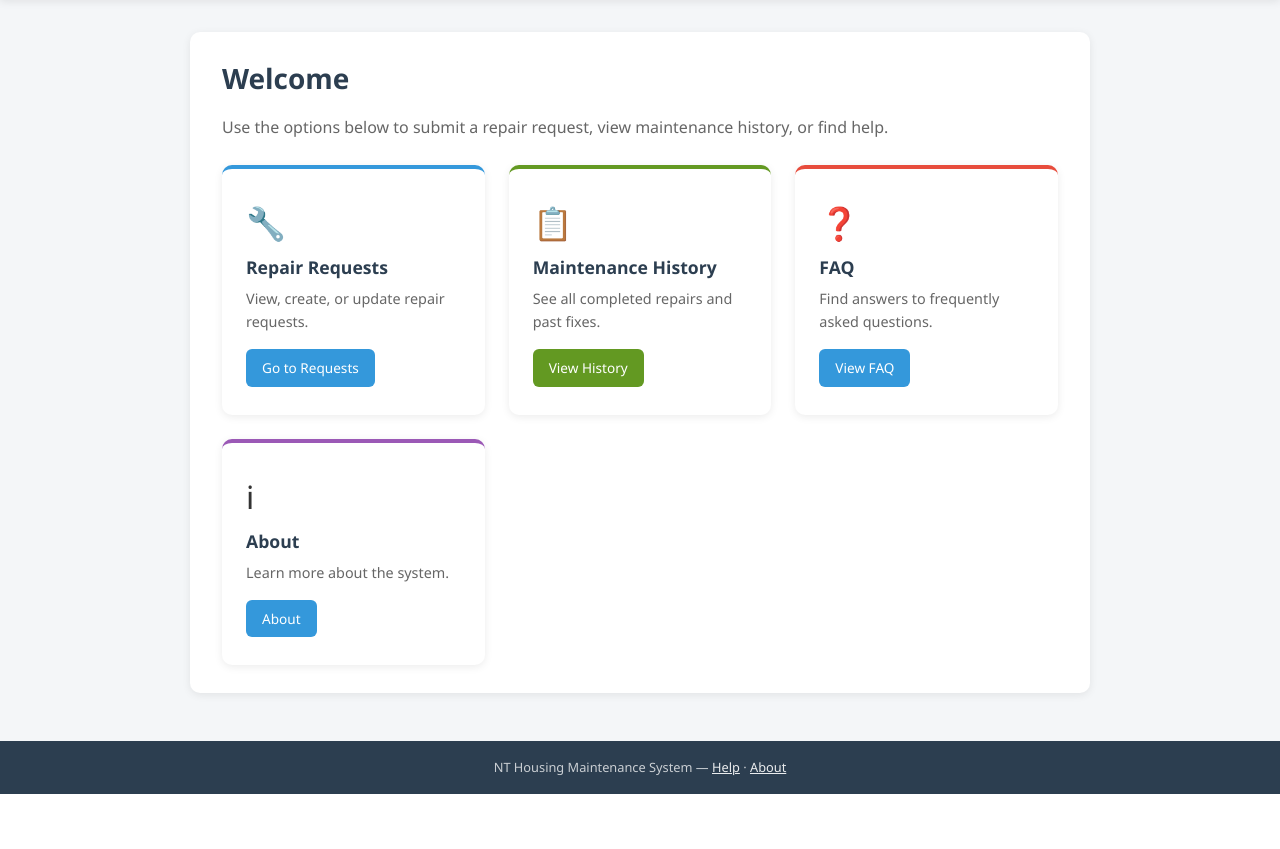
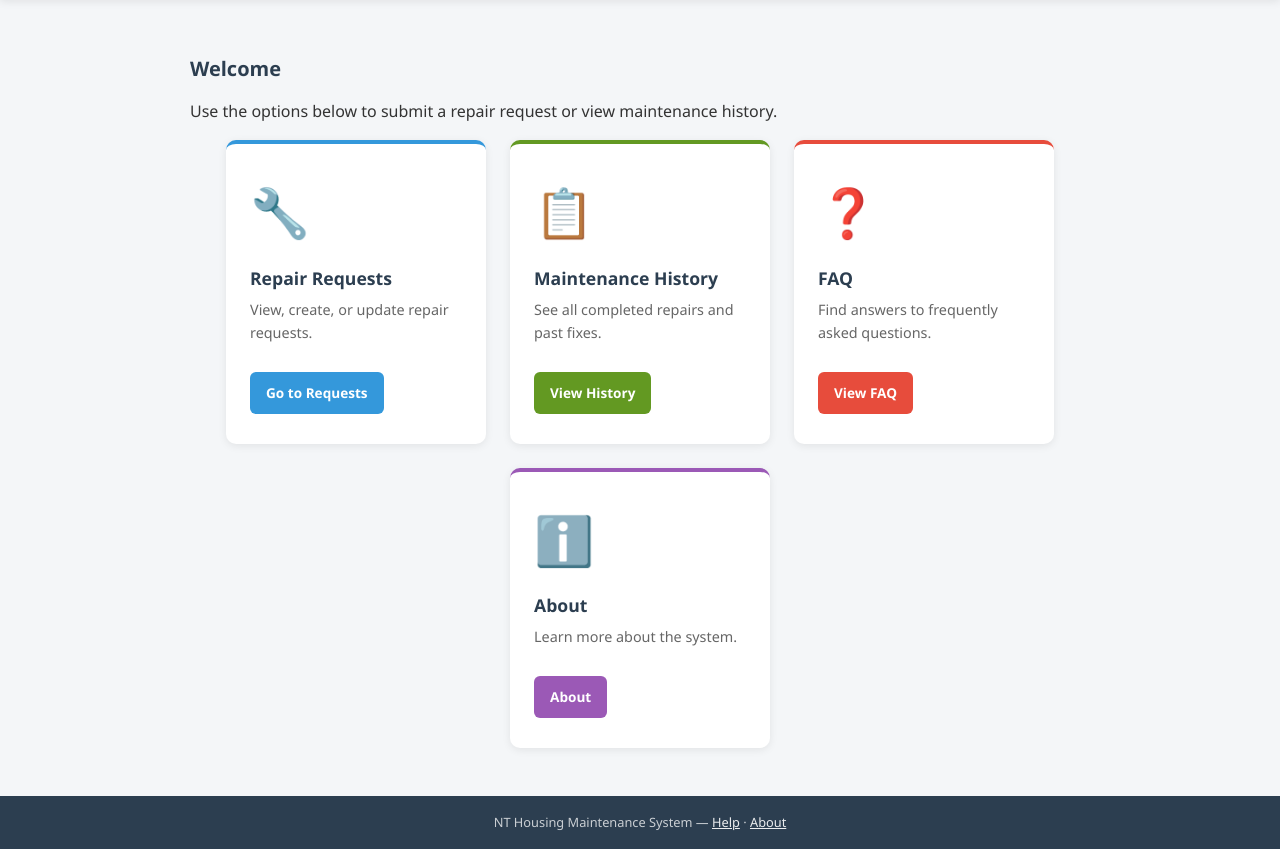
Before and after one commit to ccordoba24/Group1_HIT237, a Django app: template proj_1/housing/templates/housing/home.html in a window 1280 px wide. Shown: the part 56-905 px from the top of the page. Before the commit the page ends 850 px from the top, so only its background shows below. Run offline with Django 3.2, Linux system fonts and the light colour scheme; the template is opened without the code that fills it, so the values that code supplies are empty.

Commit message:
repair home page

```diff
--- a/proj_1/housing/templates/housing/home.html
+++ b/proj_1/housing/templates/housing/home.html
@@ -1,40 +1,40 @@
 {% extends "housing/base.html" %}
 
 {% block content %}
-<div class="container">
-    <div class="page-card">
-        <h1>Welcome</h1>
-        <p class="page-intro">Use the options below to submit a repair request, view maintenance history, or find help.</p>
+    <div class="container">
+        <h2>Welcome</h2>
+        <p>Use the options below to submit a repair request or view maintenance history.</p>
 
-        <div class="card-grid">
-            <div class="card">
-                <div class="card-icon">&#128295;</div>
+        <div class="card-grid" style="display:flex;gap:24px;justify-content:center;flex-wrap:wrap">
+
+            <div class="card" style="background:#fff;border-radius:10px;padding:30px 24px;width:260px;box-shadow:0 2px 8px rgba(0,0,0,0.08);border-top:4px solid #3498db">
+                <div class="card-icon" style="font-size:48px;margin-bottom:16px">🔧</div>
                 <h3>Repair Requests</h3>
                 <p>View, create, or update repair requests.</p>
-                <a href="{% url 'repair-request-list' %}" class="card-btn">Go to Requests</a>
+                <a href="{% url 'repair-request-list' %}" class="card-btn" style="display:inline-block;background:#3498db;color:#fff;padding:10px 16px;border-radius:6px;text-decoration:none;font-weight:600;margin-top:12px">Go to Requests</a>
             </div>
 
-            <div class="card card--green">
-                <div class="card-icon">&#128203;</div>
+            <div class="card green" style="background:#fff;border-radius:10px;padding:30px 24px;width:260px;box-shadow:0 2px 8px rgba(0,0,0,0.08);border-top:4px solid #639922">
+                <div class="card-icon" style="font-size:48px;margin-bottom:16px">📋</div>
                 <h3>Maintenance History</h3>
                 <p>See all completed repairs and past fixes.</p>
-                <a href="{% url 'maintenance-history' %}" class="card-btn">View History</a>
+                <a href="{% url 'maintenance-history' %}" class="card-btn" style="display:inline-block;background:#639922;color:#fff;padding:10px 16px;border-radius:6px;text-decoration:none;font-weight:600;margin-top:12px">View History</a>
             </div>
 
-            <div class="card card--red">
-                <div class="card-icon">&#10067;</div>
+            <div class="card" style="background:#fff;border-radius:10px;padding:30px 24px;width:260px;box-shadow:0 2px 8px rgba(0,0,0,0.08);border-top:4px solid #e74c3c">
+                <div class="card-icon" style="font-size:48px;margin-bottom:16px">❓</div>
                 <h3>FAQ</h3>
                 <p>Find answers to frequently asked questions.</p>
-                <a href="{% url 'faq' %}" class="card-btn">View FAQ</a>
+                <a href="{% url 'faq' %}" class="card-btn" style="display:inline-block;background:#e74c3c;color:#fff;padding:10px 16px;border-radius:6px;text-decoration:none;font-weight:600;margin-top:12px">View FAQ</a>
             </div>
 
-            <div class="card card--purple">
-                <div class="card-icon">&#8505;</div>
+            <div class="card" style="background:#fff;border-radius:10px;padding:30px 24px;width:260px;box-shadow:0 2px 8px rgba(0,0,0,0.08);border-top:4px solid #9b59b6">
+                <div class="card-icon" style="font-size:48px;margin-bottom:16px">ℹ️</div>
                 <h3>About</h3>
                 <p>Learn more about the system.</p>
-                <a href="{% url 'about' %}" class="card-btn">About</a>
+                <a href="{% url 'about' %}" class="card-btn" style="display:inline-block;background:#9b59b6;color:#fff;padding:10px 16px;border-radius:6px;text-decoration:none;font-weight:600;margin-top:12px">About</a>
             </div>
+
         </div>
     </div>
-</div>
 {% endblock %}
```
